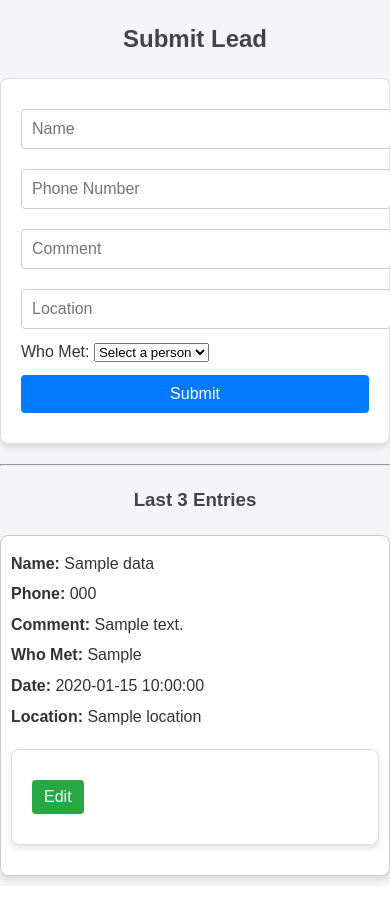
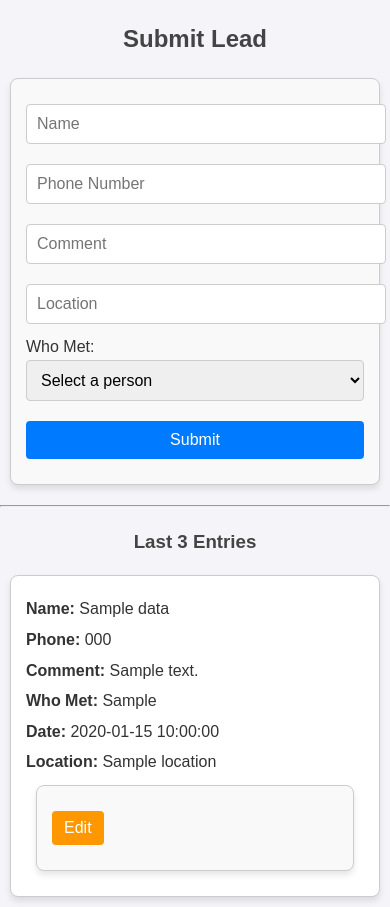
Before and after one commit to Akashsingh512/leads_fill, a Flask app: template templates/lead_form.html in a window 390 px wide. Before the commit the page ends 885 px from the top, so only its background shows below. Run offline with Flask 3, Linux system fonts and the light colour scheme; the template is opened without the code that fills it: most values are stand-ins (such as "Sample title", 1, 10 or a date in 2020).

Commit message:
mobile friendly

```diff
--- a/templates/lead_form.html
+++ b/templates/lead_form.html
@@ -1,4 +1,4 @@
-<!DOCTYPE html>
+<!-- <!DOCTYPE html>
 <html>
 <head>
     <title>Lead Entry Form</title>
@@ -74,4 +74,134 @@
 
     </ul>
 </body>
+</html> -->
+
+
+
+
+
+<!-- newwww -->
+
+
+<!DOCTYPE html>
+<html lang="en">
+<head>
+    <meta charset="UTF-8">
+    <meta name="viewport" content="width=device-width, initial-scale=1.0">
+    <title>Lead Entry Form</title>
+    <link rel="stylesheet" href="{{ url_for('static', filename='style.css') }}">
+    <style>
+        /* Add some basic styling for responsiveness */
+        body {
+            font-family: Arial, sans-serif;
+            margin: 0;
+            padding: 0;
+            box-sizing: border-box;
+        }
+
+        h2, h3 {
+            text-align: center;
+        }
+
+        form {
+            max-width: 500px;
+            margin: 0 auto;
+            padding: 20px;
+            border: 1px solid #ccc;
+            border-radius: 8px;
+            background-color: #f9f9f9;
+        }
+
+        input, select, button {
+            width: 100%;
+            padding: 10px;
+            margin-bottom: 10px;
+            border: 1px solid #ccc;
+            border-radius: 4px;
+        }
+
+        button {
+            background-color: #007BFF;
+            color: white;
+            border: none;
+            cursor: pointer;
+        }
+
+        button:hover {
+            background-color: #0056b3;
+        }
+
+        #add_new_who_met {
+            display: none;
+        }
+
+        /* Style for last entries */
+        hr {
+            margin: 20px 0;
+        }
+
+        .entry {
+            max-width: 500px;
+            margin: 10px auto;
+            padding: 10px;
+            border: 1px solid #ccc;
+            border-radius: 8px;
+            background-color: #fff;
+        }
+
+        .entry form button {
+            background-color: #ff9800;
+        }
+
+        /* Responsive design */
+        @media (max-width: 768px) {
+            form, .entry {
+                margin: 10px;
+                padding: 15px;
+            }
+
+            input, select, button {
+                font-size: 16px;
+            }
+        }
+    </style>
+</head>
+<body>
+    <h2>Submit Lead</h2>
+    <form method="POST">
+        <input name="name" placeholder="Name" required>
+        <input name="phone" placeholder="Phone Number" required>
+        <input name="comment" placeholder="Comment">
+        <input name="location" placeholder="Location">
+        <label for="who_met">Who Met:</label>
+        <select name="who_met" id="who_met">
+            <option value="" disabled selected>Select a person</option>
+            <option value="Heli">Heli</option>
+            <option value="Aakash">Aakash</option>
+            <option value="Bhavik">Bhavik</option>
+            <option value="add_new">Add New</option>
+        </select>
+        <div id="add_new_who_met">
+            <input name="new_who_met" id="new_who_met" placeholder="Enter new name">
+        </div>
+        <button type="submit">Submit</button>
+    </form>
+
+    <hr>
+
+    <h3>Last 3 Entries</h3>
+    {% for entry in entries %}
+        <div class="entry">
+            <p><strong>Name:</strong> {{ entry.data.name }}</p>
+            <p><strong>Phone:</strong> {{ entry.data.phone }}</p>
+            <p><strong>Comment:</strong> {{ entry.data.comment }}</p>
+            <p><strong>Who Met:</strong> {{ entry.data.who_met }}</p>
+            <p><strong>Date:</strong> {{ entry.data.date }}</p>
+            <p><strong>Location:</strong> {{ entry.data.location }}</p>
+            <form action="{{ url_for('edit_entry', entry_id=entry.id) }}" method="GET">
+                <button type="submit">Edit</button>
+            </form>
+        </div>
+    {% endfor %}
+</body>
 </html>
```
